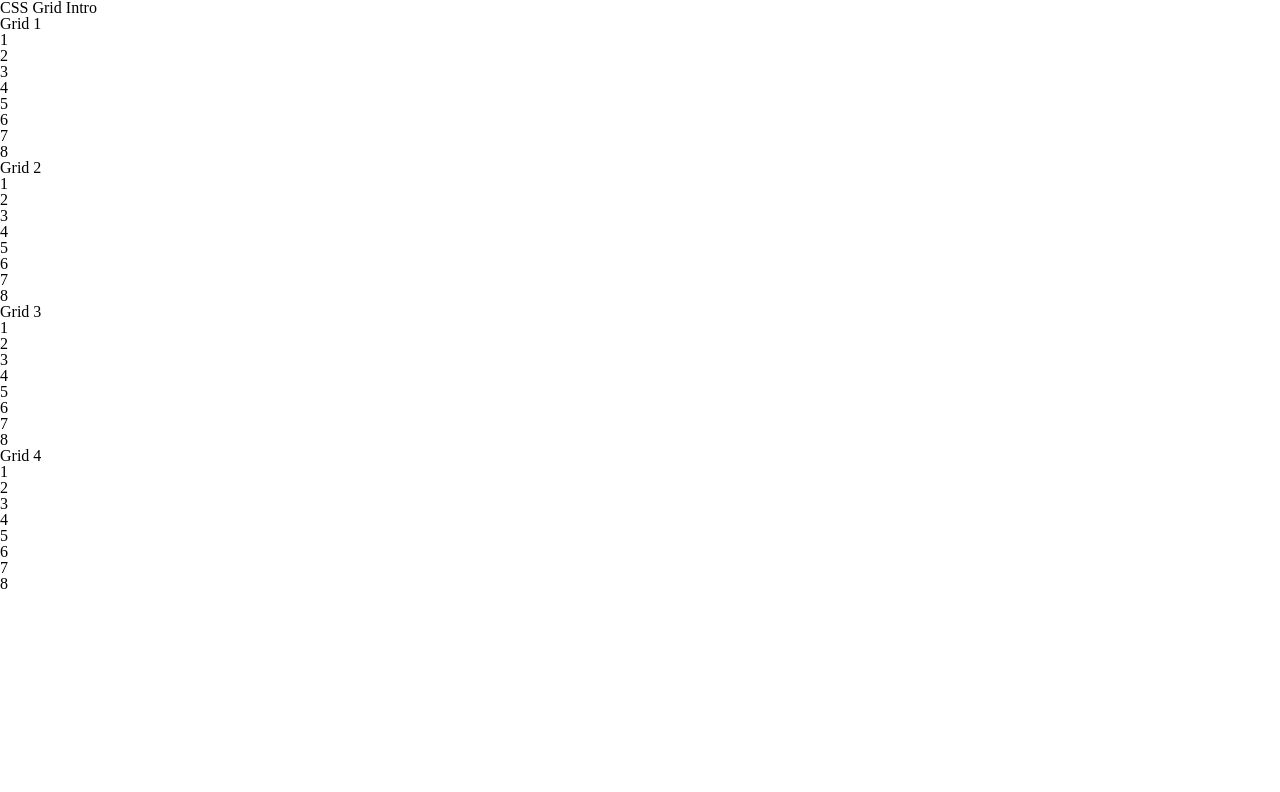
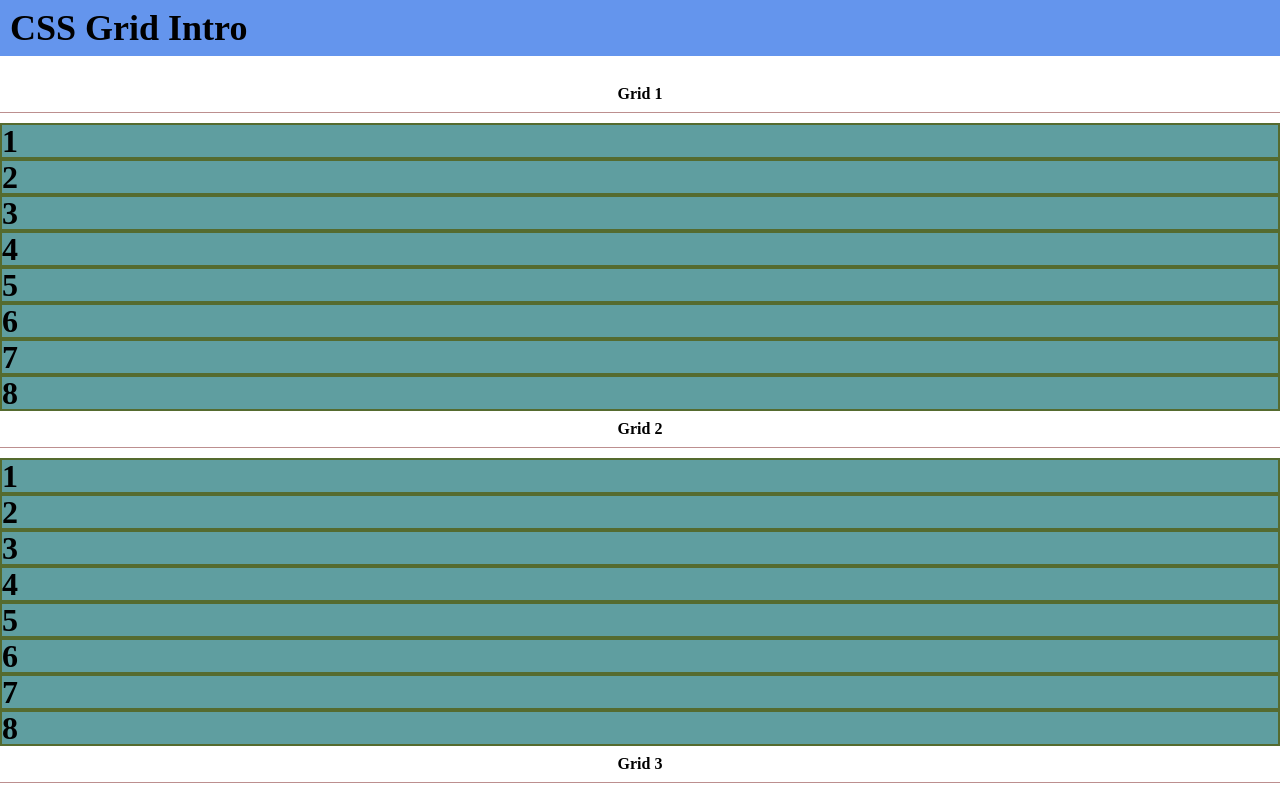
Before and after one commit to miln0109/week11, a plain HTML site: page index.html in a window 1280 px wide. Shown: the top 792 px of the page. Drawn offline with Linux system fonts and the light colour scheme.

Commit message:
styling css

```diff
--- a/css/main.css
+++ b/css/main.css
@@ -46,3 +46,31 @@ table {
 	border-collapse: collapse;
 	border-spacing: 0;
 }
+
+/* *********************************
+             Main Styles
+*********************************** */
+
+h1{
+	font-size: 36px;
+	font-weight: bold;
+	background-color: cornflowerblue;
+	padding: 10px;
+	margin-bottom: 20px;
+}
+
+h2{
+	font-size 24px;
+	font-weight: bold;
+	text-align: center;
+	padding: 10px;
+	border-bottom: 1px solid rosybrown;
+	margin-bottom: 10px;
+}
+
+article div{
+	font-size: 32px;
+	font-weight: bold;
+	background-color: cadetblue;
+	border: 2px solid darkolivegreen;
+}
```
